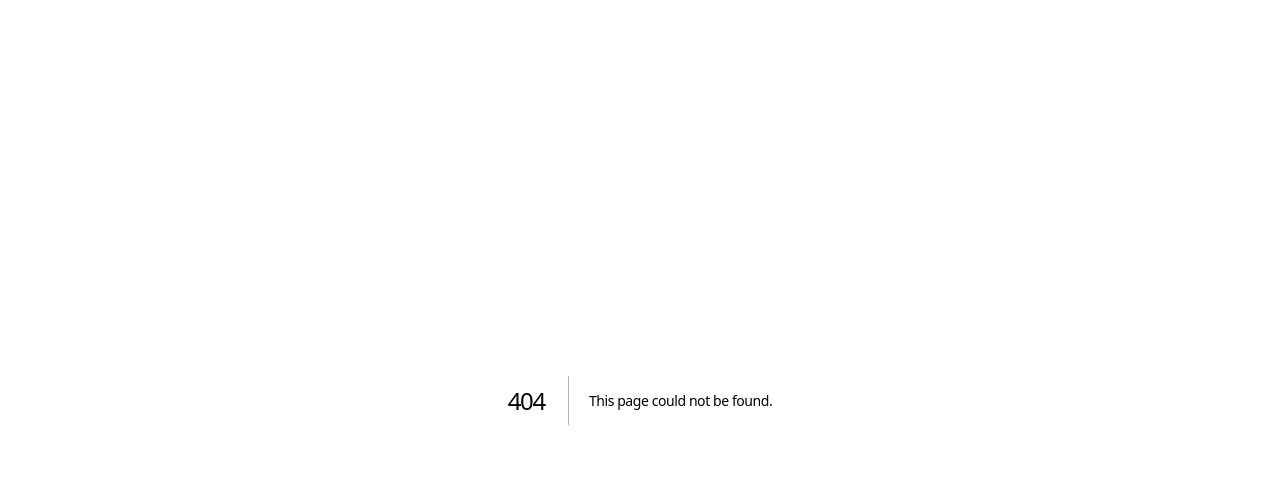
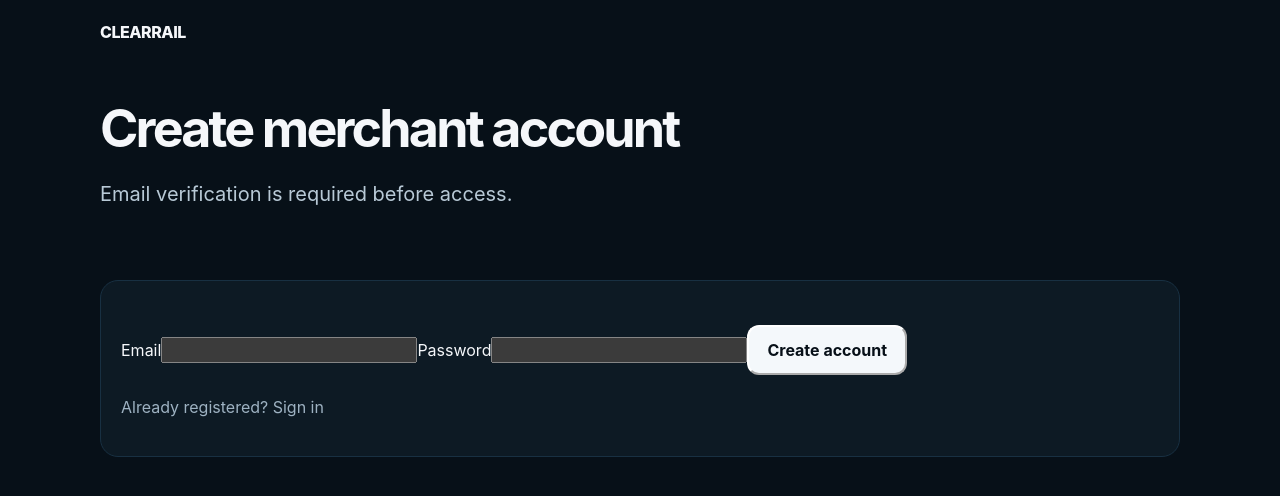
Before and after one commit to kronoke/ClearRail, a Next.js app: page /auth/sign-up in a window 1280 px wide. Before the commit this address had no page. Shown: the top 496 px of the page. Built offline with nearby package versions, Linux system fonts and the light colour scheme.

Commit message:
Add secure merchant signup

```diff
--- /dev/null
+++ b/app/auth/sign-up/page.tsx
@@ -0,0 +1,60 @@
+'use client';
+
+import { FormEvent, useState } from 'react';
+import { createClient } from '../../../lib/supabase/client';
+
+export default function SignUpPage() {
+  const [message, setMessage] = useState('');
+  const [loading, setLoading] = useState(false);
+
+  async function handleSubmit(event: FormEvent<HTMLFormElement>) {
+    event.preventDefault();
+    setLoading(true);
+    setMessage('');
+
+    const form = new FormData(event.currentTarget);
+    const email = String(form.get('email') || '').trim();
+    const password = String(form.get('password') || '');
+
+    if (password.length < 12) {
+      setMessage('Use at least 12 characters for your password.');
+      setLoading(false);
+      return;
+    }
+
+    const supabase = createClient();
+    const { error } = await supabase.auth.signUp({
+      email,
+      password,
+      options: { emailRedirectTo: `${window.location.origin}/dashboard` },
+    });
+
+    if (error) {
+      setMessage(error.message);
+    } else {
+      setMessage('Check your email to verify your account before signing in.');
+    }
+    setLoading(false);
+  }
+
+  return (
+    <main className="container">
+      <nav className="nav"><a className="brand" href="/">CLEARRAIL</a></nav>
+      <section className="hero" style={{ paddingTop: 40 }}>
+        <h1 style={{ fontSize: 52 }}>Create merchant account</h1>
+        <p className="lead">Email verification is required before access.</p>
+      </section>
+      <form className="card" onSubmit={handleSubmit}>
+        <label>Email</label>
+        <input name="email" type="email" autoComplete="email" required />
+        <label style={{ marginTop: 16 }}>Password</label>
+        <input name="password" type="password" autoComplete="new-password" minLength={12} required />
+        <button className="cta" style={{ marginTop: 24 }} disabled={loading} type="submit">
+          {loading ? 'Creating…' : 'Create account'}
+        </button>
+        {message && <p>{message}</p>}
+        <p style={{ marginTop: 20 }}>Already registered? <a href="/auth/login">Sign in</a></p>
+      </form>
+    </main>
+  );
+}
```
